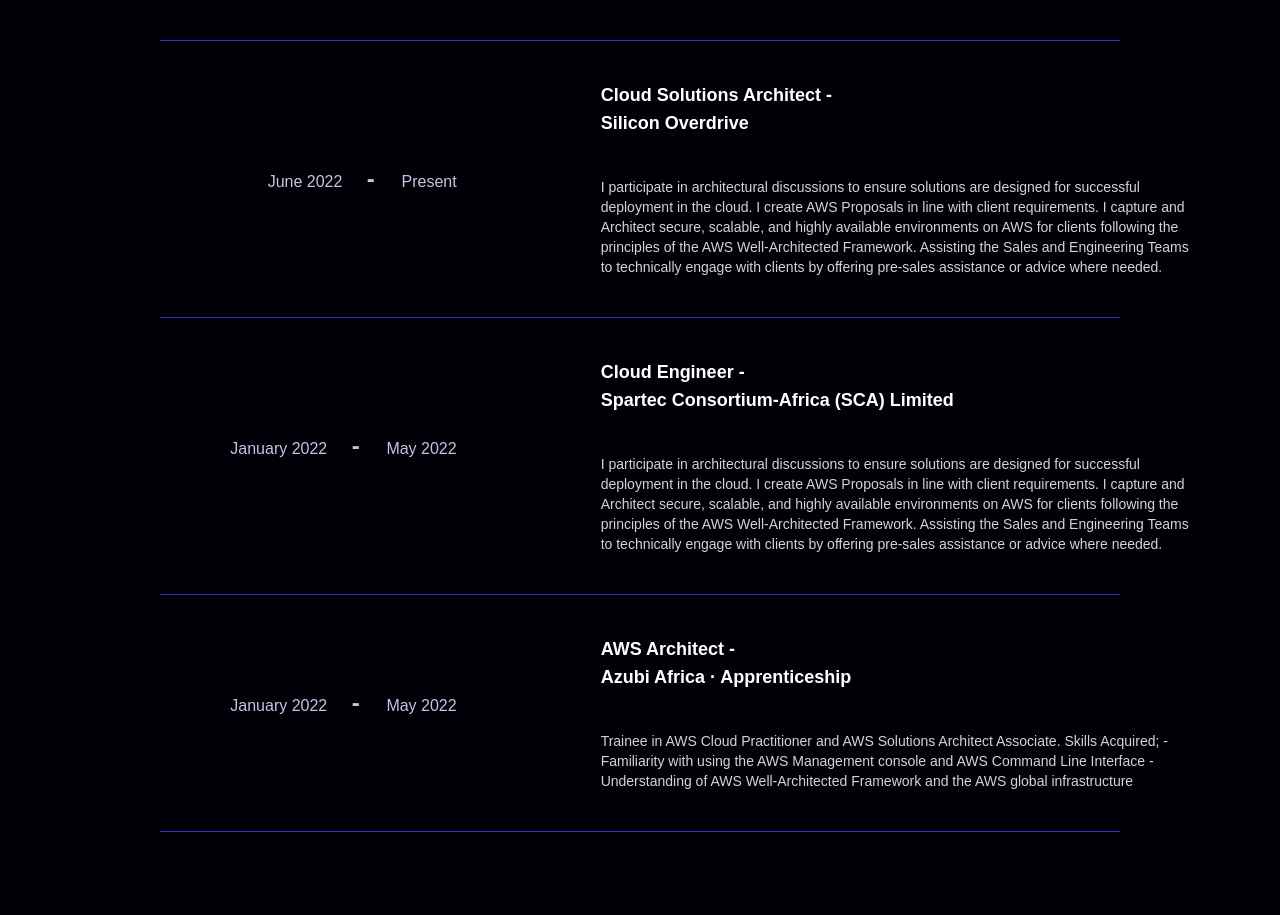
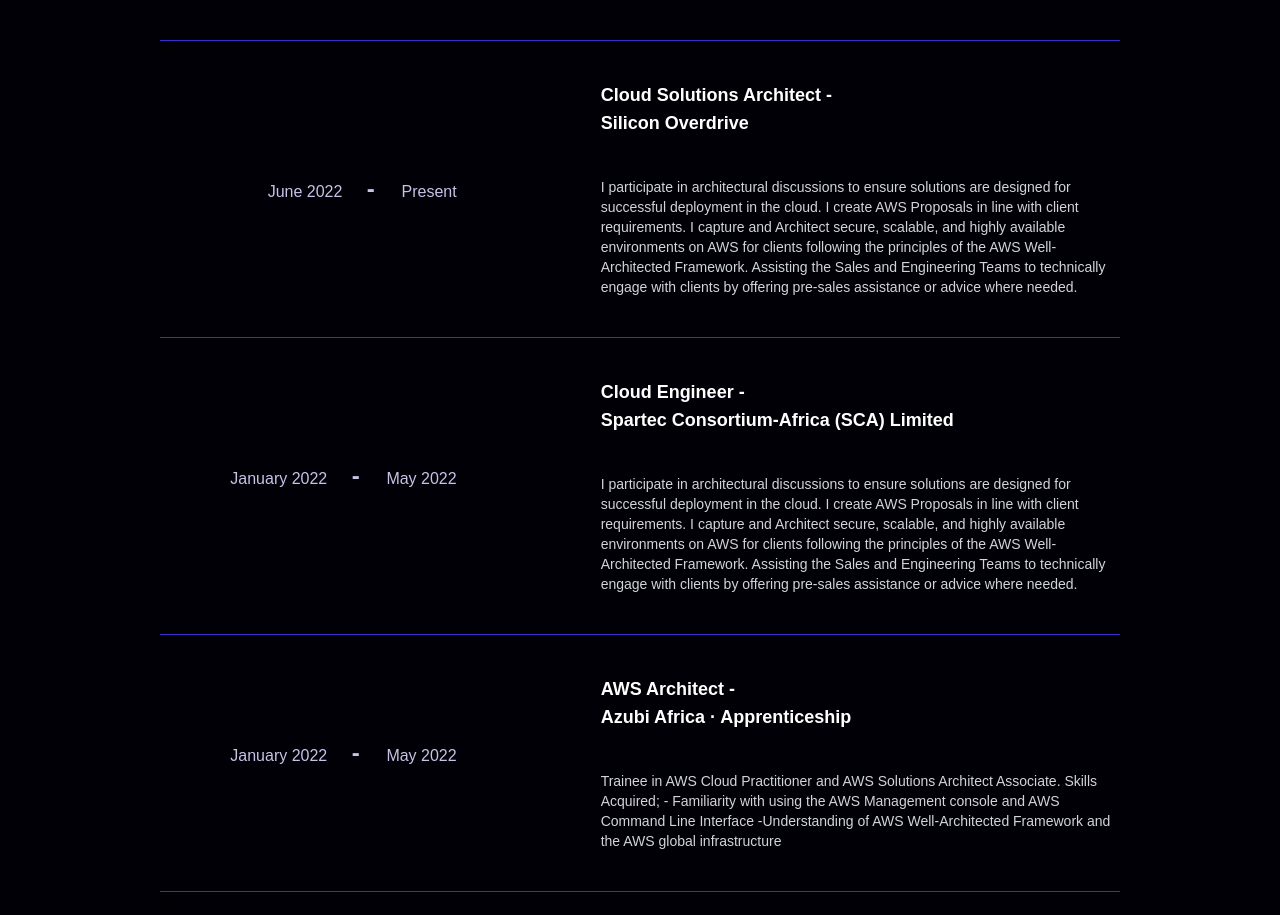
Before and after one commit to danigitari/jumah-portfolio, a React (Vite) app: page / in a window 1280 px wide. Shown: the part 1640-2555 px from the top of the page. Before the commit the page ends 2495 px from the top, so only its background shows below. Built offline with nearby package versions, Linux system fonts and the light colour scheme.

Commit message:
pr-20 text section  addition

```diff
--- a/src/Home.jsx
+++ b/src/Home.jsx
@@ -198,7 +198,7 @@ function Home() {
               {" "}
               Cloud Solutions Architect -{" "}
               <p className="text-lg"> Silicon Overdrive</p>
-              <p className="text-sm font-light pt-10 text-gray-300">
+              <p className="text-sm font-light pt-10 text-gray-300 md:pr-20">
                 I participate in architectural discussions to ensure solutions
                 are designed for successful deployment in the cloud. I create
                 AWS Proposals in line with client requirements. I capture and
@@ -217,14 +217,14 @@ function Home() {
               January 2022{" "}
               <p className="inline px-5 text-2xl font-bold  "> - </p> May 2022
             </div>
-            <div className=" pt-5 md:pt-10 text-white w-full text-lg font-semibold px-20">
+            <div className=" pt-5 md:pt-10 text-white w-full  text-lg font-semibold px-20">
               {" "}
               Cloud Engineer -{" "}
               <p className="text-lg">
                 {" "}
                 Spartec Consortium-Africa (SCA) Limited
               </p>
-              <p className="text-sm font-light pt-4 md:pt-10 text-gray-300">
+              <p className="text-sm font-light pt-4 md:pt-10 md:pr-20 text-gray-300">
                 I participate in architectural discussions to ensure solutions
                 are designed for successful deployment in the cloud. I create
                 AWS Proposals in line with client requirements. I capture and
@@ -247,7 +247,7 @@ function Home() {
               {" "}
               AWS Architect -{" "}
               <p className="text-lg"> Azubi Africa · Apprenticeship</p>
-              <p className="text-sm font-light pt-4 md:pt-10 text-gray-300">
+              <p className="text-sm font-light pt-4 md:pt-10 text-gray-300 md:pr-20">
                 Trainee in AWS Cloud Practitioner and AWS Solutions Architect
                 Associate. Skills Acquired; - Familiarity with using the AWS
                 Management console and AWS Command Line Interface -Understanding
```
